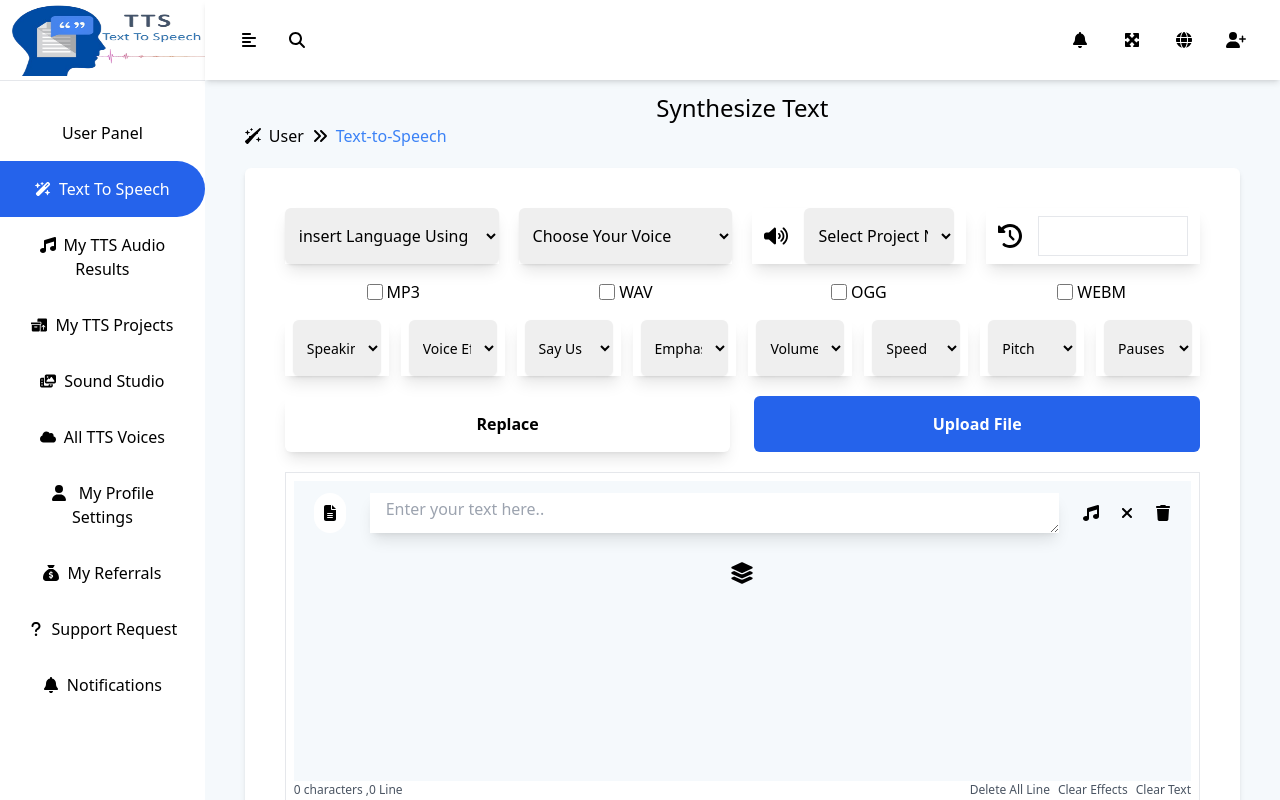
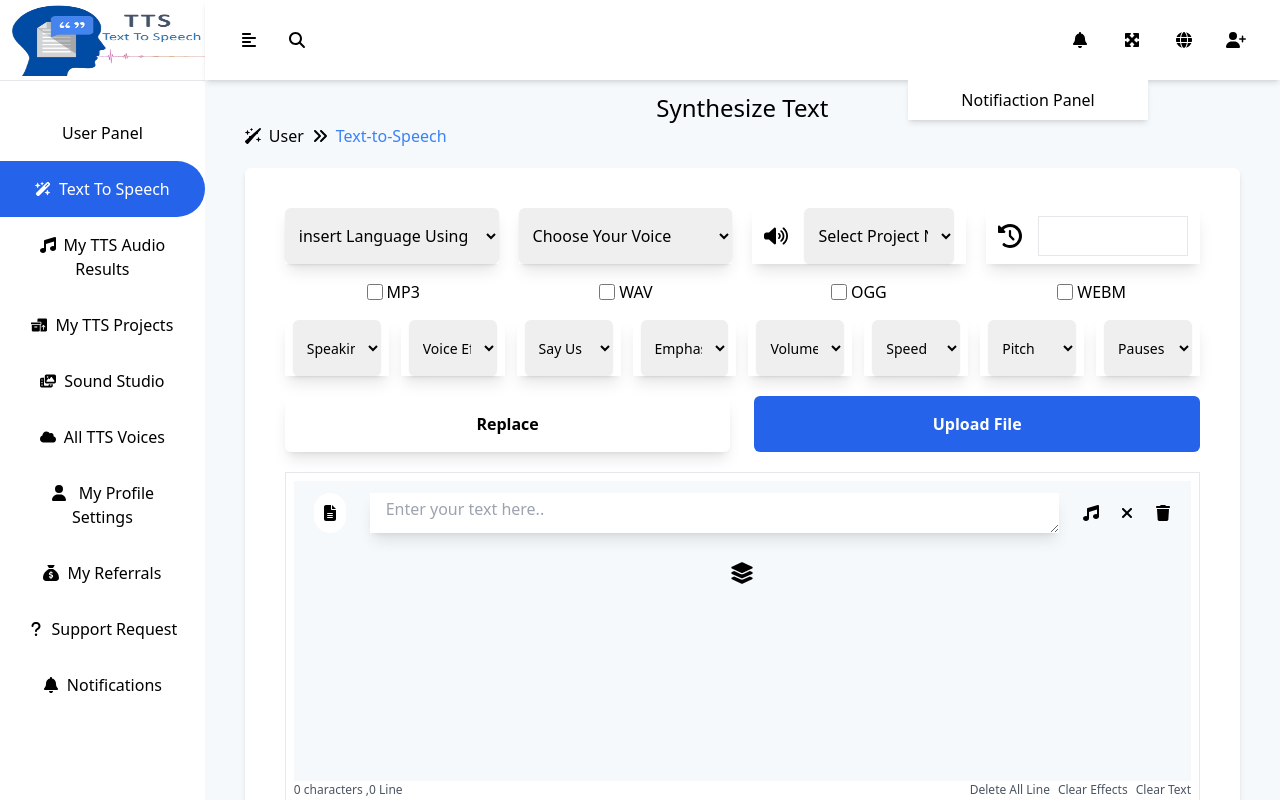
Before and after one commit to SaymanRabbi/text-to-speech, a React (Create React App) app: page / in a window 1280 px wide. Both pictures are taken after a click on the icon 1080 px from the left and 40 px from the top of the page. Shown: the top 800 px of the page. Built offline with nearby package versions, Linux system fonts and the light colour scheme.

Commit message:
fixed padding

```diff
--- a/src/Components/Header/Topheader.jsx
+++ b/src/Components/Header/Topheader.jsx
@@ -1,16 +1,21 @@
 import React, { useContext, useState,useRef } from 'react';
 import { FontAwesomeIcon } from '@fortawesome/react-fontawesome';
 import { faSearch,faAlignLeft,faBell,faMaximize,faGlobe,faUserPlus,faAlignRight,faCompress} from '@fortawesome/free-solid-svg-icons';
-
 import { SideBarContext } from '../../App';
 import useClickoutside from '../../helpers/useClickOutSide';
 import ProfileMain from '../Profile/ProfileMain';
+import Notification from '../Notification/Notification';
 const Topheader = () => {
     // ----show profile menu
     const [showProfileMenu, setShowProfileMenu] = useState(false)
     const profileMenuRef = useRef(null)
     // ----show profile menu
+    // ----notification menu
+    const [showNotificationMenu, setShowNotificationMenu] = useState(false)
+    const notificationMenuRef = useRef(null)
+    // ----notification menu
     useClickoutside(profileMenuRef,()=>setShowProfileMenu(false))
+    useClickoutside(notificationMenuRef,()=>setShowNotificationMenu(false))
     //  sidebar rigt side icon
     const rightSideIcon = [
         {
@@ -76,7 +81,7 @@ const Topheader = () => {
                 rightSideIcon.map((item,index)=>
                 <div className='flex items-center justify-center w-12 h-12  cursor-pointer ' key={index}>
                 {
-                    item.icon===faMaximize? document.fullscreenElement? <FontAwesomeIcon icon={faCompress} onClick={f11}/> : <FontAwesomeIcon icon={faMaximize} onClick={f11}/> :item.icon===faUserPlus ?<FontAwesomeIcon icon={item?.icon} onClick={()=>setShowProfileMenu(!showProfileMenu)} />: <FontAwesomeIcon icon={item.icon} />
+                    item.icon===faMaximize? document.fullscreenElement? <FontAwesomeIcon icon={faCompress} onClick={f11}/> : <FontAwesomeIcon icon={faMaximize} onClick={f11}/> :item.icon===faUserPlus ?<FontAwesomeIcon icon={item?.icon} onClick={()=>setShowProfileMenu(!showProfileMenu)} />: item.icon===faBell ?<FontAwesomeIcon icon={item.icon} onClick={()=>setShowNotificationMenu(!showNotificationMenu)}/>: <FontAwesomeIcon icon={item.icon} />
                 }
             </div>
                 )
@@ -84,8 +89,13 @@ const Topheader = () => {
             {/* --------map right side header icon------------- */}
             {/* --------profile menu------------- */}
             {
-                showProfileMenu?<div className='absolute top-16 right-0 w-50  bg-white shadow-md 'ref={profileMenuRef}>
+                showProfileMenu?<div className='absolute top-16 right-0 w-60  bg-white shadow-md 'ref={profileMenuRef}>
                     <ProfileMain/>
+                </div>:null
+            }
+            {
+                showNotificationMenu?<div className='absolute top-16 right-28 w-60  bg-white shadow-md 'ref={notificationMenuRef}>
+                    <Notification/>
                 </div>:null
             }
             {/* --------profile menu------------- */}
--- /dev/null
+++ b/src/Components/Notification/Notification.jsx
@@ -0,0 +1,11 @@
+import React from 'react';
+
+const Notification = () => {
+    return (
+        <div className='px-8 py-2'>
+            <h2>Notifiaction Panel</h2>
+        </div>
+    );
+};
+
+export default Notification;
--- a/src/Components/Profile/ProfileMain.jsx
+++ b/src/Components/Profile/ProfileMain.jsx
@@ -50,7 +50,7 @@ const ProfileMain = () => {
             <hr className='my-3'/>
               {
                 data.map((item,index)=>
-                <Link to={item?.link} className='flex gap-2 items-center mb-4 cursor-pointer hover:px-1' key={index}>
+                <Link to={item?.link} className='flex gap-2 items-center mb-4 cursor-pointer hover:px-6 px-5' key={index}>
                    <FontAwesomeIcon icon={item.icon} className=' w-4 h-4'/>
                      <span className='text-sm'>{item.title}</span>
                 </Link>
```
